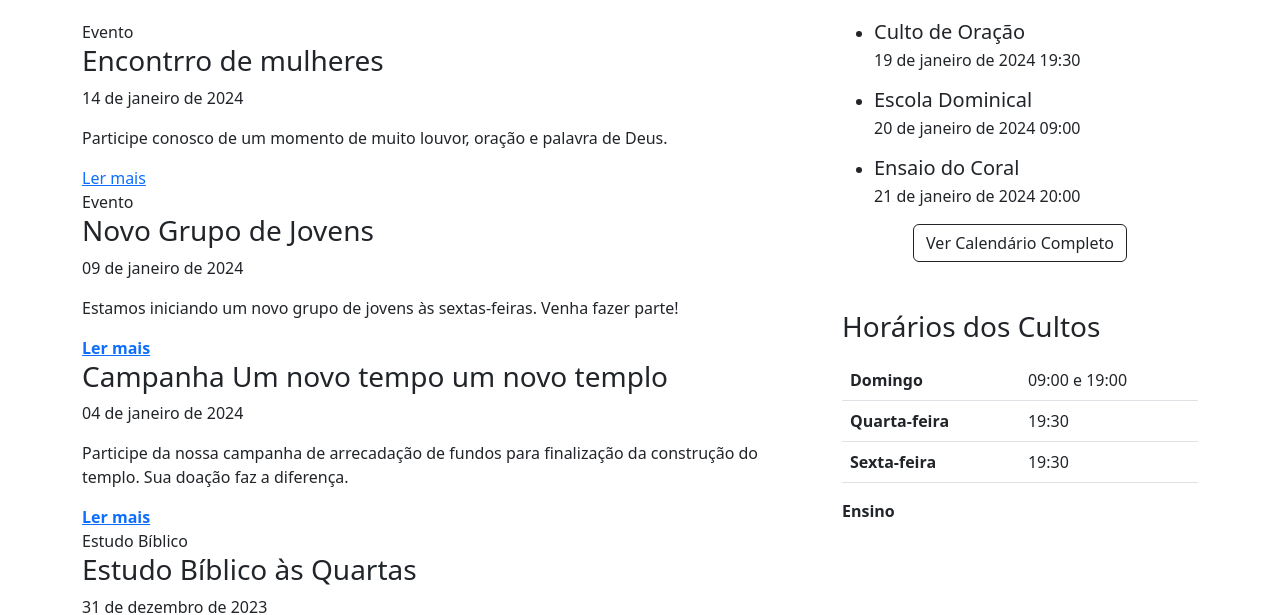
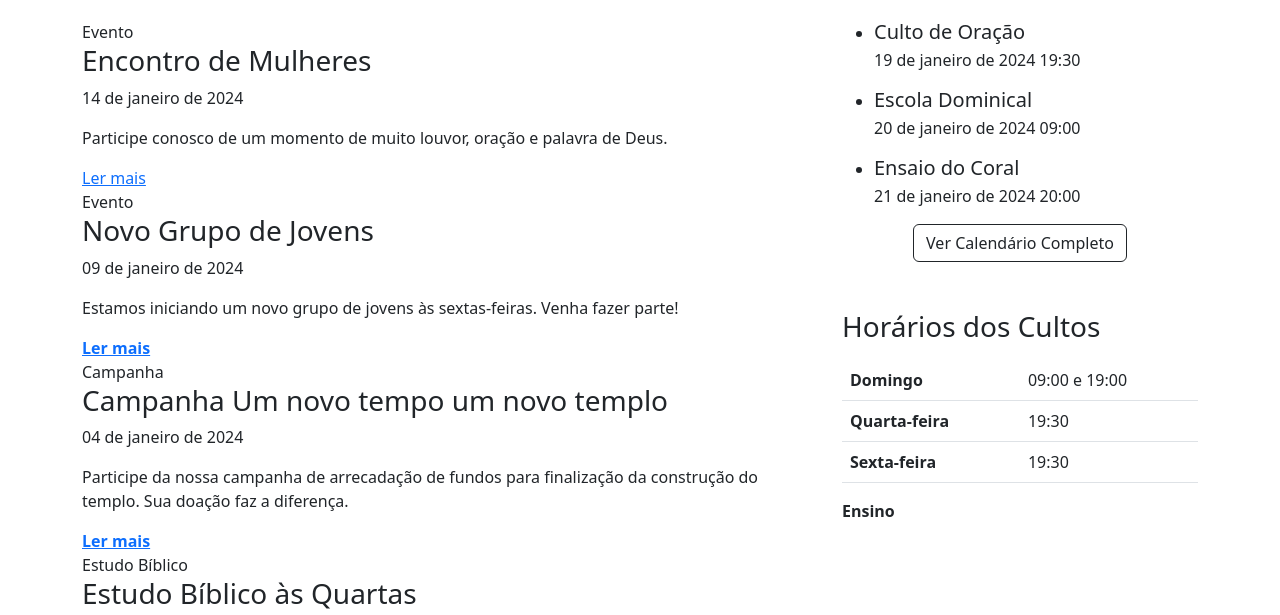
Before and after one commit to anacleto241/site_4_ipi_machado, a website with bundled scripts: page noticias.html in a window 1280 px wide. Shown: the part 200-815 px from the top of the page. Built offline with nearby package versions, Linux system fonts and the light colour scheme; a script that the page names is missing.

Commit message:
resolvendo conflito de merge

```diff
--- a/noticias.html
+++ b/noticias.html
@@ -32,10 +32,10 @@
 
                         <!-- News 1 -->
                         <div class="news-card">
-                            <span class="news-category">Evento</span>
-                            <h3 class="mb-2">Encontrro de mulheres</h3>
-                            <p class="news-date">14 de janeiro de 2024</p>
-                            <p class="mb-3">Participe conosco de um momento de muito louvor, oração e palavra de Deus.</p>
+                            <span id="news-1-category" class="news-category">Evento</span>
+                            <h3 id="news-1-title" class="mb-2">Encontro de Mulheres</h3>
+                            <p id="news-1-date" class="news-date">14 de janeiro de 2024</p>
+                            <p id="news-1-description" class="mb-3">Participe conosco de um momento de muito louvor, oração e palavra de Deus.</p>
                             <a href="#" class="read-more">Ler mais</a>
                         </div>
 
@@ -50,9 +50,10 @@
 
                         <!-- News 3 -->
                         <div class="news-card">
-                            <h3 class="mb-2">Campanha Um novo tempo um novo templo</h3>
-                            <p class="news-date">04 de janeiro de 2024</p>
-                            <p class="mb-3">Participe da nossa campanha de arrecadação de fundos para finalização da construção do templo. Sua doação faz a diferença.</p>
+                            <span id="news-3-category" class="news-category">Campanha</span>
+                            <h3 id="news-3-title" class="mb-2">Campanha Um novo tempo um novo templo</h3>
+                            <p id="news-3-date" class="news-date">04 de janeiro de 2024</p>
+                            <p id="news-3-description" class="mb-3">Participe da nossa campanha de arrecadação de fundos para finalização da construção do templo. Sua doação faz a diferença.</p>
                             <a href="#" class="read-more"><strong>Ler mais</strong></a>
                         </div>
 
```
